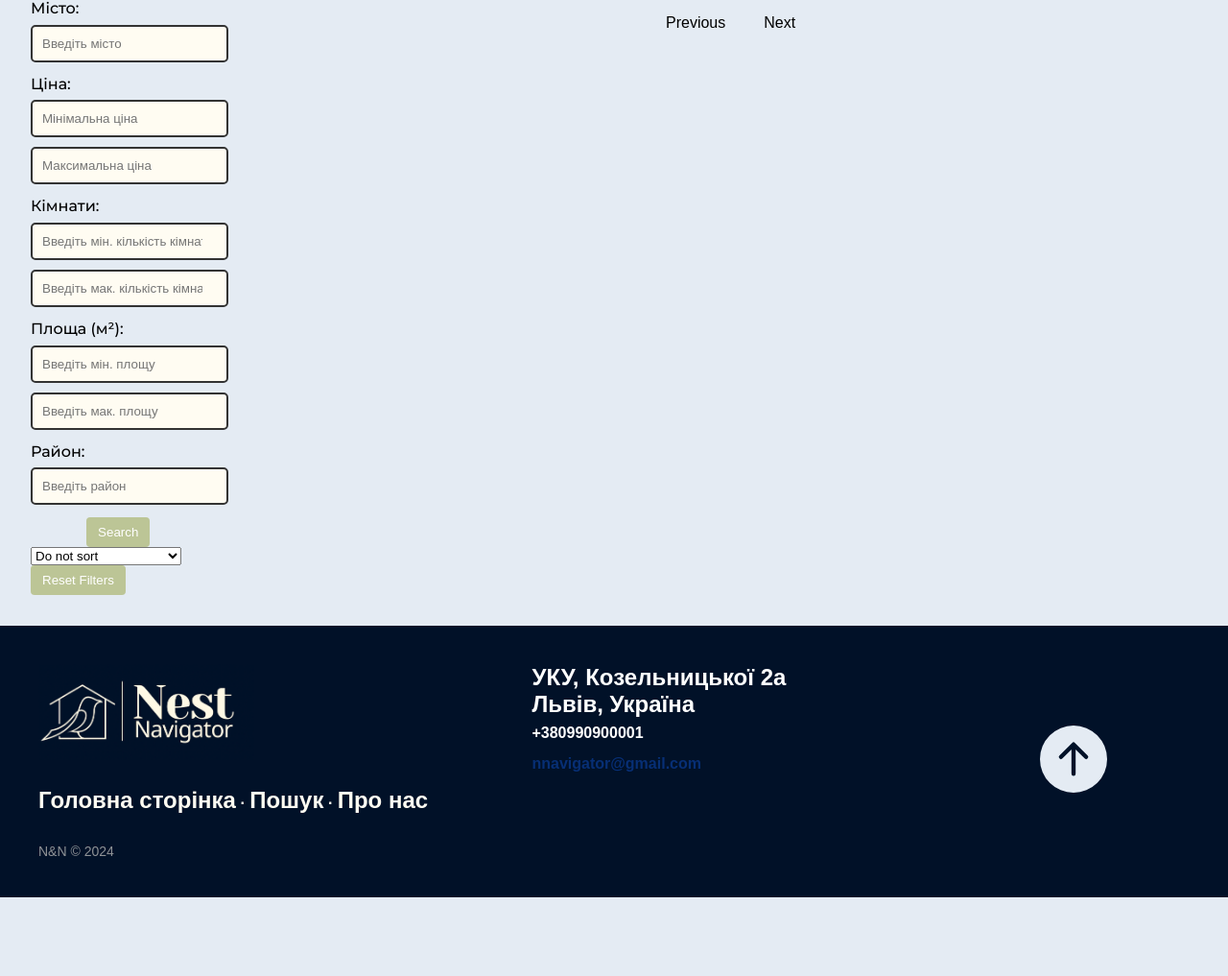
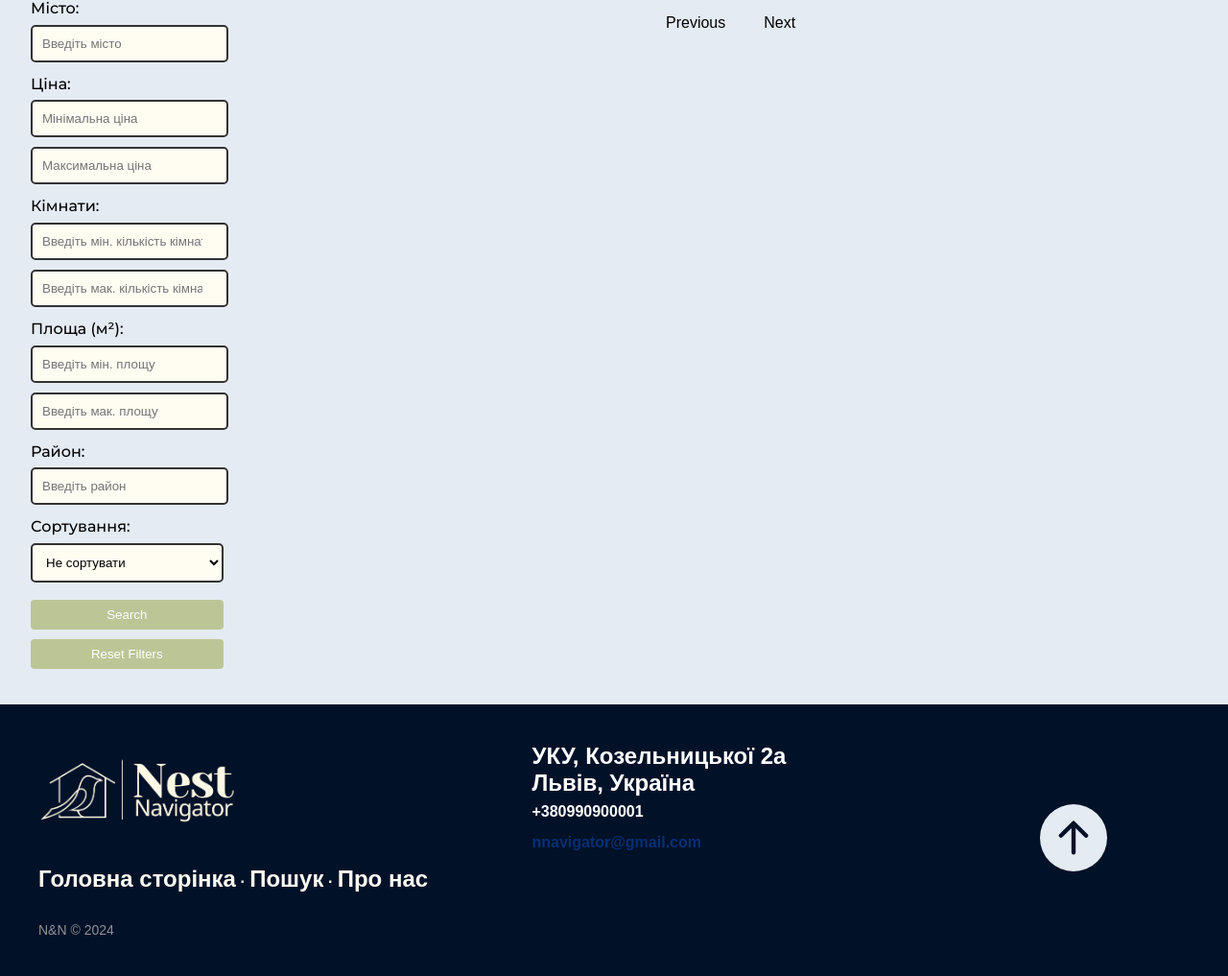
Before and after one commit to viktorpakholok/Nest-Navigator, a Flask app: template website/templates/search_page.html in a window 1280 px wide. Shown: the part 145-1162 px from the top of the page at 96% size. Before the commit the page ends 1080 px from the top, so only its background shows below. Run offline with Flask 3, Linux system fonts and the light colour scheme; the template is opened without the code that fills it: values that come from a table or form of the project are taken from there, others are empty; some libraries are stand-ins or nearby versions.

Commit message:
change filters

```diff
--- a/website/static/css/style.css
+++ b/website/static/css/style.css
@@ -287,6 +287,22 @@ input[type="submit"]:hover {
   margin: 5px 0;
 }
 
+.form-control{
+  background-color: #FFFCF2;
+  width: 110%;
+  border-style: solid;
+  border-width: 2px;
+  border-color: #333333;
+  border-radius: 5px;
+  padding: 10px;
+  margin: 5px 0;
+}
+
+.sort-select{
+  width: 110% !important;
+
+}
+
 /* team page */
 
 .main-team-text {
--- a/website/templates/search_page.html
+++ b/website/templates/search_page.html
@@ -55,16 +55,19 @@
                         <label for="region" class="montserrat-medium">Район:</label>
                         <input type="text" class="form-control" name="district_tag" placeholder="Введіть район" value="{{ filters.get('max_rooms', '') }}"/>
                     </div>
+                    <div class="filter-item">
+                        <label for="sort" class="montserrat-medium">Сортування:</label>
+                        <select name="sort" id="sort" class="sort-select">
+                            <option value="" name="sort_max_price_tag">Не сортувати</option>
+                            <option value="" name="sort_max_price_tag">Сортувати за спаданням ціни</option>
+                            <option value="" name="sort_min_price_tag">Сортувати за зростанням ціни</option>
+                            <option value="" name="sort_max_pricearea_tag">Сортувати за спаданням площі</option>
+                            <option value="" name="sort_min_pricearea_tag">Сортувати за зростанням площі</option>
+                        </select>
+                    </div>
                     <div class="col-6" align="center">
                         <input type="submit" value="Search" class="form-control btn btn-primary " name="">
                     </div>
-                    <select name="" id="">
-                        <option value="" name="sort_max_price_tag">Do not sort</option>
-                        <option value="" name="sort_max_price_tag">Sort by max price</option>
-                        <option value="" name="sort_min_price_tag">Sort by min price</option>
-                        <option value="" name="sort_max_pricearea_tag">Sort by max price/area</option>
-                        <option value="" name="sort_min_pricearea_tag">Sort by min price/area</option>
-                    </select>
                     <!-- <input type="checkbox" class="form-check-input" name="sort_max_price_tag" value="1" {% if filters.get('sort_max_price') %}checked{% endif %}>Sort by max price
                     <input type="checkbox" class="form-check-input" name="sort_min_price_tag" value="1" {% if filters.get('sort_max_price') %}checked{% endif %}>Sort by min price
                     <input type="checkbox" class="form-check-input" name="sort_max_pricearea_tag" value="1" {% if filters.get('sort_max_price') %}checked{% endif %}>Sort by max price/area
```
